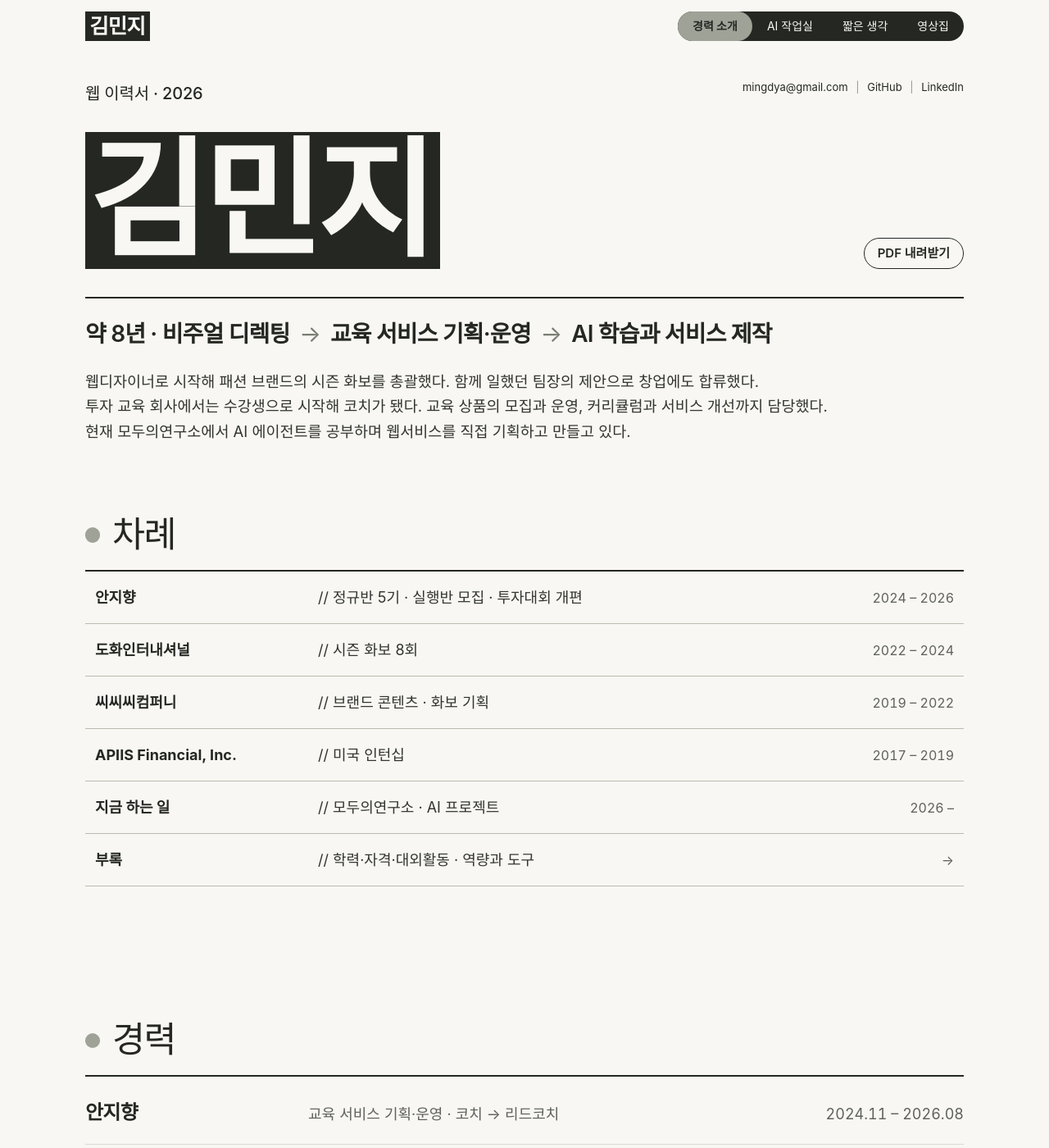
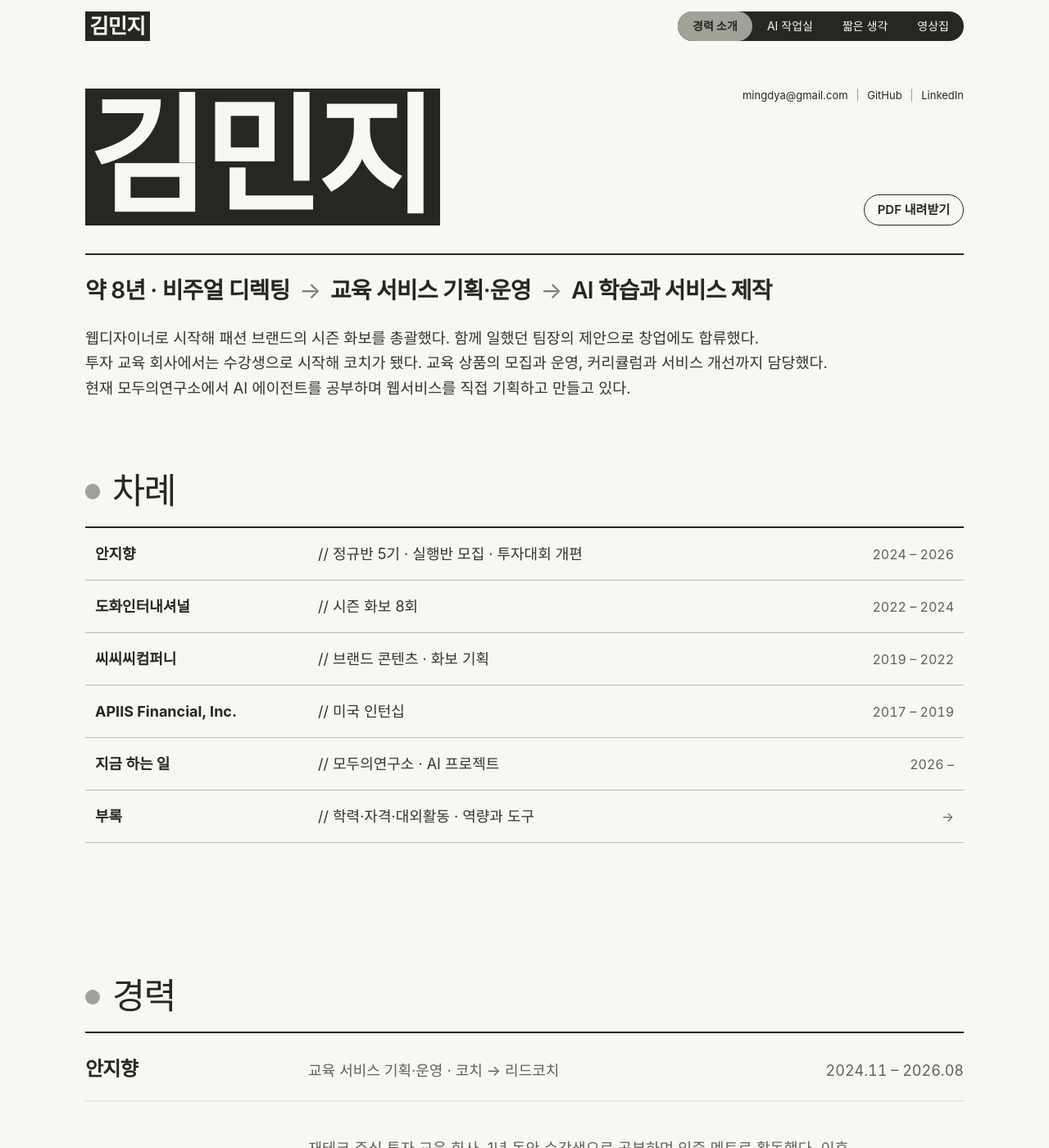
Before and after one commit to k-im-rose/k-im-rose.github.io, a Jekyll site: the page built from index.html, in a window 1280 px wide and 1400 px high. Shown: the whole window at 82% size. Built offline with Jekyll 4.4.1, drawn with Linux system fonts in a browser that asks for light colours; some web fonts are replaced.

Commit message:
메인 이력서: 상단 문구 삭제, 연락처를 큰 이름 오른쪽 위로 이동
- '웹 이력서 · 2026' 문구 삭제
- 이메일·GitHub·LinkedIn 연락처를 큰 이름 상자 윗선에 맞춰 오른쪽에 배치(모바일은 이름 위)

Co-Authored-By: Claude Sonnet 5.5 <noreply@anthropic.com>

```diff
--- a/assets/css/cv.css
+++ b/assets/css/cv.css
@@ -558,3 +558,15 @@ a.work-row:hover small { color: #fff; }
   .case + .case { margin-top: 64px; }
   .job .more { margin-top: 67px; }
 }
+
+/* 상단: '웹 이력서 · 2026' 삭제, 연락처를 큰 이름 오른쪽 위(이름 상자 윗선)에 맞춤 */
+.name-row { margin-top: 12px; align-items: stretch; }
+.name { margin-top: 0; }
+.name-side { display: flex; flex-direction: column; justify-content: space-between; align-items: flex-end; }
+.name-side .contact-line { line-height: 1; margin-top: 2px; }
+@media (max-width: 720px) {
+  .name-row { display: flex; flex-direction: column; margin-top: 4px; }
+  .name-side { display: contents; }
+  .name-side .contact { order: -1; text-align: left; margin-bottom: 16px; }
+  .name-side .cover-pdf { align-self: flex-end; margin: 14px 0 0; }
+}
--- a/index.html
+++ b/index.html
@@ -8,16 +8,14 @@ title: 김민지 — 웹 이력서
 
 <!-- ═════ 표지 ═════ -->
 <header class="cover" id="top">
-  <div class="cover-top">
-    <p class="kicker">웹 이력서 · 2026</p>
-    <div class="contact">
-      <p class="contact-line"><a href="mailto:mingdya@gmail.com">mingdya@gmail.com</a> <span>|</span> <a href="https://github.com/k-im-rose">GitHub</a> <span>|</span> <a href="https://www.linkedin.com/in/%EB%AF%BC%EC%A7%80-%EA%B9%80-00b266450/" target="_blank" rel="noopener">LinkedIn</a></p>
-    </div>
-  </div>
-
   <div class="name-row">
     <h1 class="name"><span>김민지</span></h1>
-    <a class="cover-pdf" href="{{ '/assets/files/resume.pdf' | relative_url }}" download="김민지_이력서.pdf">PDF 내려받기</a>
+    <div class="name-side">
+      <div class="contact">
+        <p class="contact-line"><a href="mailto:mingdya@gmail.com">mingdya@gmail.com</a> <span>|</span> <a href="https://github.com/k-im-rose">GitHub</a> <span>|</span> <a href="https://www.linkedin.com/in/%EB%AF%BC%EC%A7%80-%EA%B9%80-00b266450/" target="_blank" rel="noopener">LinkedIn</a></p>
+      </div>
+      <a class="cover-pdf" href="{{ '/assets/files/resume.pdf' | relative_url }}" download="김민지_이력서.pdf">PDF 내려받기</a>
+    </div>
   </div>
 
   <p class="flow">약 8년 · 비주얼 디렉팅 <span>→</span> 교육 서비스 기획·운영 <span>→</span> AI 학습과 서비스 제작</p>
```
